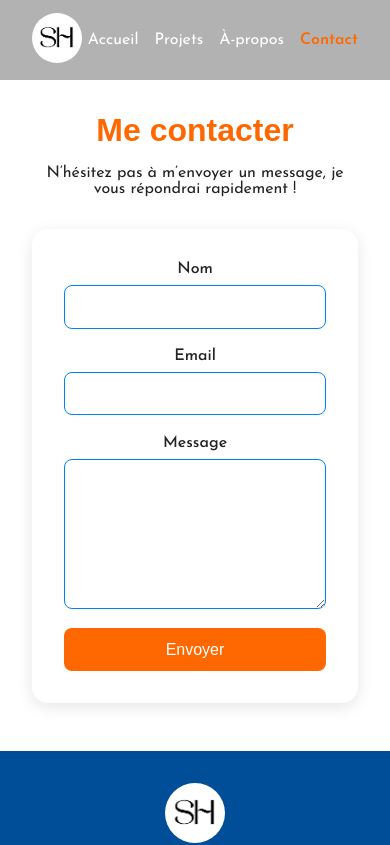
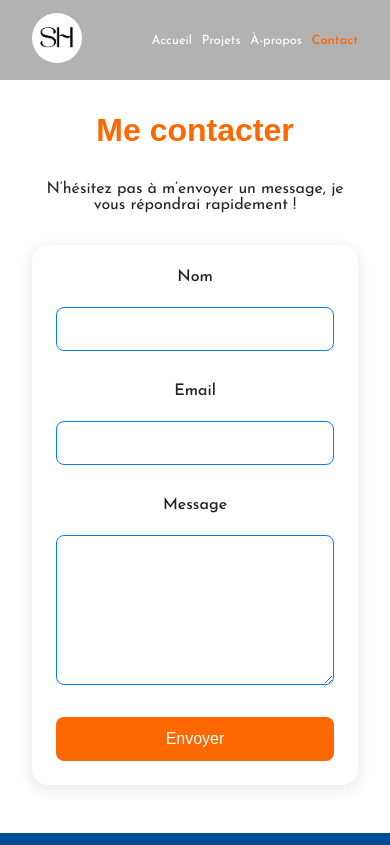
Before and after one commit to SamHbn/Portfolio, a React (Vite) app in the folder frontend/: page /contact in a window 390 px wide. Shown: the top 845 px of the page. Built offline with nearby package versions, Linux system fonts and the light colour scheme; a web font is replaced by a local one.

Commit message:
feat: add twittercard

```diff
--- a/frontend/index.html
+++ b/frontend/index.html
@@ -3,12 +3,29 @@
   <head>
     <meta charset="UTF-8" />
     <meta name="viewport" content="width=device-width, initial-scale=1.0" />
-    <title>Portfolio</title>
+    <title>Samuel Herbin | Développeur web</title>
+    <meta name="description" content="Portfolio de Samuel Herbin, développeur fullstack, passionné par le design moderne, la performance et l'expérience utilisateur." />
+    <meta name="keywords" content="Samuel Hebrin, développeur web, front-end, React, JavaScript, backend, Node.js, MongoDB" />
+    <meta name="author" content="Samuel Herbin" />
     <link rel="stylesheet" href="https://api.fontshare.com/css?f[]=clash-display@400,500,600,700,800&display=swap" />
     <link rel="preconnect" href="https://fonts.googleapis.com">
     <link rel="preconnect" href="https://fonts.gstatic.com" crossorigin>
     <link href="https://fonts.googleapis.com/css2?family=Inter:ital,opsz,wght@0,14..32,100..900;1,14..32,100..900&family=Josefin+Sans:ital,wght@0,100..700;1,100..700&family=Lobster+Two:ital,wght@0,400;0,700;1,400;1,700&family=Manrope:wght@200..800&family=Montserrat:ital,wght@0,100..900;1,100..900&family=Roboto:ital,wght@0,100..900;1,100..900&display=swap" rel="stylesheet">
-    <link rel="icon" href="./favicon.ico" />
+    <link rel="icon" type="image/png" href="icon.png" />
+
+    <!-- Open Graph -->
+    <meta property="og:title" content="Samuel Herbin | Développeur Front-End React" />
+    <meta property="og:description" content="Découvrez mes projets web modernes et performants réalisés avec React et Sass." />
+    <meta property="og:image" content="/src/assets/Logo_orange.png" />
+    <meta property="og:url" content="https://samuelhbnportfolio.netlify.app/" />
+    <meta property="og:type" content="website" />
+
+    <!-- Twitter Card -->
+    <meta name="twitter:card" content="summary_large_image" />
+    <meta name="twitter:title" content="Samuel Herbin | Développeur Front-End React" />
+    <meta name="twitter:description" content="Découvrez mes projets web modernes et performants réalisés avec React et Sass." />
+    <meta name="twitter:image" content="/src/assets/Logo_orange.png" />
+
   </head>
   <body>
     <div id="root"></div>
--- a/frontend/src/components/ContactForm/ContactForm.jsx
+++ b/frontend/src/components/ContactForm/ContactForm.jsx
@@ -39,37 +39,34 @@ function ContactForm() {
 
   return (
     <form className="contact-form" onSubmit={handleSubmit}>
-      <label>
-        Nom
+      <label htmlFor="name">Nom</label>
       <input
         type="text"
+        id="name"
         name="name"
         value={formData.name}
         onChange={handleChange}
         required
       />
-      </label>
 
-      <label>
-        Email
+      <label htmlFor="email">Email</label>
       <input
         type="email"
+        id="email"
         name="email"
         value={formData.email}
         onChange={handleChange}
         required
       />
-      </label>
 
-      <label>
-        Message
+      <label htmlFor="message">Message</label>
       <textarea
+        id="message"
         name="message"
         value={formData.message}
         onChange={handleChange}
         required
       ></textarea>
-      </label>
 
       <button type="submit">Envoyer</button>
 
--- a/frontend/src/components/ContactForm/ContactForm.scss
+++ b/frontend/src/components/ContactForm/ContactForm.scss
@@ -11,15 +11,17 @@
   border-radius: 1rem;
   box-shadow: 0 4px 16px rgba(0, 0, 0, 0.1);
 
+  // label
   label {
-    display: flex;
-    flex-direction: column;
     font-weight: 500;
     color: $color-text;
+    margin-bottom: 0.2rem;
+  }
 
+  // champs de formulaire (inputs et textarea)
   input,
   textarea {
-      margin-top: 0.5rem;
+    width: 100%;
     padding: 0.8rem 1rem;
     border: 1px solid lighten($color-secondary, 20%);
     border-radius: 0.5rem;
@@ -28,6 +30,7 @@
     color: $color-text;
     outline: none;
     transition: border-color 0.2s ease, box-shadow 0.2s ease;
+    margin-bottom: 0.8rem;
 
     &:focus {
       border-color: $color-primary;
@@ -39,10 +42,11 @@
     min-height: 150px;
     resize: vertical;
   }
-  }
 
+  // bouton
   button {
-    align-self: flex-start;
+    align-self: center;
+    width: 180px;
     background-color: $color-primary;
     color: #fff;
     border: none;
@@ -60,11 +64,18 @@
     &:active {
       transform: translateY(0);
     }
+
+    &:disabled {
+      background-color: lighten($color-primary, 15%);
+      cursor: not-allowed;
+    }
   }
 
+  // messages de statut
   p {
     margin: 0.5rem 0 0;
     font-size: 0.95rem;
+    text-align: center;
 
     &.success {
       color: #2ecc71; // vert doux
@@ -76,9 +87,9 @@
   }
 
   @media (max-width: 768px) {
-    //padding: 1.5rem;
+    padding: 1.5rem;
+
     button {
-      align-self: center;
       width: 100%;
     }
   }
--- a/frontend/src/components/Header/Header.scss
+++ b/frontend/src/components/Header/Header.scss
@@ -44,8 +44,20 @@
   }
 
   @media (max-width: 768px) {
+    .header {
+      height: 60px;
+
+      .logo img {
+        width: 30px;
+      }
+    }
+
     .nav ul {
-      gap: 1rem;
+      gap: 0.6rem;
+
+      li a {
+        font-size: 0.8rem;
+      }
     }
   }
 }
--- a/frontend/src/components/ProjectDetail/ProjectDetail.scss
+++ b/frontend/src/components/ProjectDetail/ProjectDetail.scss
@@ -46,7 +46,7 @@
       }
     }
 
-    // 🔗 Bouton GitHub
+    // Bouton GitHub
     .project-detail__github {
       display: inline-flex;
       align-items: center;
@@ -75,7 +75,7 @@
     }
   }
 
-  @media (max-width: 768px) {
+  @media (max-width: 1032px) {
     flex-direction: column;
     text-align: center;
 
@@ -83,6 +83,7 @@
       width: 100%;
     }
 
+    .project-detail__icons,
     .project-detail__github {
       justify-content: center;
     }
--- a/frontend/src/layouts/MainLayout.jsx
+++ b/frontend/src/layouts/MainLayout.jsx
@@ -1,16 +1,17 @@
 import { Outlet } from 'react-router-dom';
 import Header from '../components/Header/Header';
 import Footer from '../components/Footer/Footer';
+import './MainLayout.scss';
 
 function MainLayout() {
   return (
-    <>
+    <div className="main-layout">
       <Header />
       <main>
         <Outlet />
       </main>
       <Footer />
-    </>
+    </div>
   );
 }
 
--- /dev/null
+++ b/frontend/src/layouts/MainLayout.scss
@@ -0,0 +1,9 @@
+.main-layout {
+  display: flex;
+  flex-direction: column;
+  min-height: 100vh;
+
+  main {
+    flex: 1;
+  }
+}
--- a/frontend/src/pages/About.scss
+++ b/frontend/src/pages/About.scss
@@ -12,7 +12,6 @@
     font-size: 2.5rem;
     color: $color-primary;
     text-align: center;
-    margin-bottom: 2rem;
   }
 
   div {
@@ -69,7 +68,6 @@
 
     h2 {
       font-size: 2rem;
-      margin-bottom: 0rem;
     }
 
     .about-intro p {
--- a/frontend/src/pages/Contact.scss
+++ b/frontend/src/pages/Contact.scss
@@ -6,7 +6,7 @@
 
   h2 {
     font-size: 2.5rem;
-    margin-bottom: 1rem;
+    margin-bottom: 2rem;
   }
 
   @media (max-width: 768px) {
```
Also changed, not shown: frontend/public/icon.png (added). Lines whose indentation alone changed are shown as unchanged.
